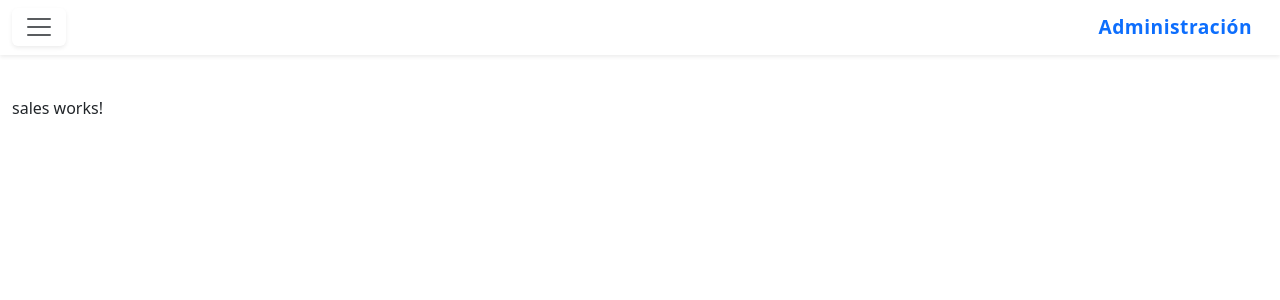
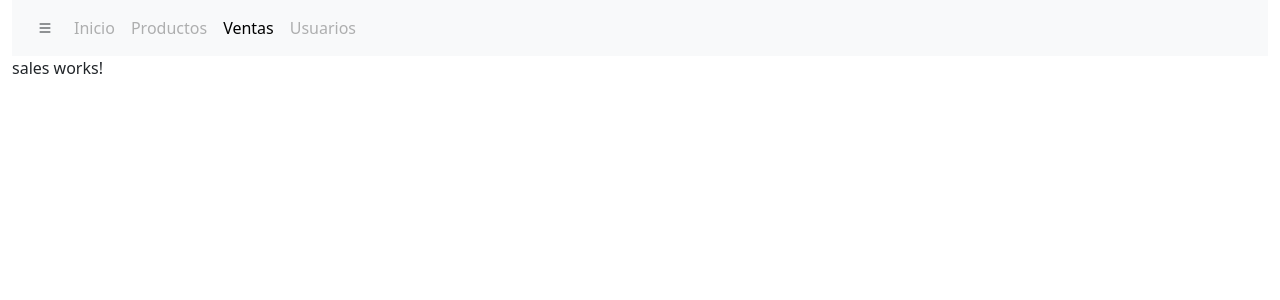
Before and after one commit to AlfredoVargas2708/frontend, an Angular app: page /admin/sales in a window 1280 px wide. Shown: the top 300 px of the page. Built offline with nearby package versions, Linux system fonts and the light colour scheme.

Commit message:
refactor admin component; remove unused config component and enhance navbar with active link detection

```diff
--- a/src/app/app.routes.ts
+++ b/src/app/app.routes.ts
@@ -31,11 +31,6 @@ export const routes: Routes = [
                 path: 'sales',
                 loadComponent: () => import('./components/admin-componente/sales/sales').then(m => m.Sales),
                 title: 'Ventas',
-            },
-            {
-                path: 'config',
-                loadComponent: () => import('./components/admin-componente/config/config').then(m => m.Config),
-                title: 'Configuración',
             }
         ]
     },
--- a/src/app/components/admin-componente/admin-componente.html
+++ b/src/app/components/admin-componente/admin-componente.html
@@ -1,45 +1,32 @@
-<nav class="navbar bg-white shadow-sm fixed-top">
-    <div class="container-fluid">
-        <button class="navbar-toggler border-0 shadow-sm" type="button" data-bs-toggle="offcanvas"
-            data-bs-target="#offcanvasNavbar" aria-controls="offcanvasNavbar" aria-label="Toggle navigation">
-            <span class="navbar-toggler-icon"></span>
-        </button>
-        <a class="navbar-brand fw-bold text-primary" href="#">Administración</a>
-
-        <div class="offcanvas offcanvas-start custom-offcanvas" tabindex="-1" id="offcanvasNavbar"
-            aria-labelledby="offcanvasNavbarLabel">
-            <div class="offcanvas-header border-bottom">
-                <h5 class="offcanvas-title fw-bold text-primary" id="offcanvasNavbarLabel">🔧 Alogar Administración</h5>
-                <button type="button" class="btn-close" data-bs-dismiss="offcanvas" aria-label="Close"></button>
-            </div>
-            <div class="offcanvas-body d-flex flex-column">
-                <ul class="navbar-nav flex-grow-1 gap-2">
+<div class="container-fluid">
+    <nav class="navbar navbar-expand-lg bg-body-tertiary">
+        <div class="container-fluid">
+            <button type="button" class="btn" (click)="isSidebarOpen = !isSidebarOpen">
+                <i class="bi bi-list"></i>
+            </button>
+            <button class="navbar-toggler" type="button" data-bs-toggle="collapse" data-bs-target="#navbarNav"
+                aria-controls="navbarNav" aria-expanded="false" aria-label="Toggle navigation">
+                <span class="navbar-toggler-icon"></span>
+            </button>
+            <div class="collapse navbar-collapse" id="navbarNav">
+                <ul class="navbar-nav">
                     <li class="nav-item">
-                        <a class="nav-link fw-semibold text-dark hover-link" [routerLink]="['products']"
-                            routerLinkActive="active" [routerLinkActiveOptions]="{ exact: true }"
-                            data-bs-dismiss="offcanvas" aria-label="Close">📦 Productos</a>
+                        <a class="nav-link" [ngClass]="{'active': isActive('/admin'), 'disabled': !isActive('/admin')}">Inicio</a>
                     </li>
                     <li class="nav-item">
-                        <a class="nav-link fw-semibold text-dark hover-link" [routerLink]="['sales']"
-                            routerLinkActive="active" [routerLinkActiveOptions]="{ exact: true }"
-                            data-bs-dismiss="offcanvas" aria-label="Close">💰 Ventas</a>
+                        <a class="nav-link" [ngClass]="{'active': isActive('/admin/products'), 'disabled': !isActive('/admin/products')}">Productos</a>
                     </li>
                     <li class="nav-item">
-                        <a class="nav-link fw-semibold text-dark hover-link" [routerLink]="['config']"
-                            routerLinkActive="active" [routerLinkActiveOptions]="{ exact: true }"
-                            data-bs-dismiss="offcanvas" aria-label="Close">⚙️ Configuración</a>
+                        <a class="nav-link" [ngClass]="{'active': isActive('/admin/sales'), 'disabled': !isActive('/admin/sales')}">Ventas</a>
                     </li>
-                    <li class="nav-item mt-auto"> <!-- mt-auto empuja este item al final -->
-                        <a class="nav-link fw-semibold text-danger hover-link" (click)="logout()">
-                            <i class="bi bi-box-arrow-right"></i> Cerrar Sesión
-                        </a>
+                    <li class="nav-item">
+                        <a class="nav-link" [ngClass]="{'active': isActive('/admin/users'), 'disabled': !isActive('/admin/users')}">Usuarios</a>
                     </li>
                 </ul>
             </div>
         </div>
+    </nav>
+    <div>
+        <router-outlet></router-outlet>
     </div>
-</nav>
-
-<div class="container-fluid mt-5 pt-5">
-    <router-outlet></router-outlet>
 </div>
--- a/src/app/components/admin-componente/admin-componente.ts
+++ b/src/app/components/admin-componente/admin-componente.ts
@@ -9,6 +9,7 @@ import { Router, RouterLink, RouterModule, RouterOutlet } from '@angular/router'
   styleUrl: './admin-componente.scss'
 })
 export class AdminComponente {
+  isSidebarOpen = false;
 
   constructor(
     private router: Router
@@ -17,4 +18,8 @@ export class AdminComponente {
   logout() {
     this.router.navigate(['/login']); // Redirige al login
   }
+
+  isActive(route: string): boolean {
+    return this.router.isActive(route, true);
+  }
 }
--- a/src/app/components/admin-componente/config/config.html
+++ /dev/null
@@ -1 +0,0 @@
-<p>config works!</p>
```
Also changed, not shown: src/app/components/admin-componente/config/config.ts (deleted, +0 -11 lines), src/app/components/admin-componente/config/config.scss (deleted).
